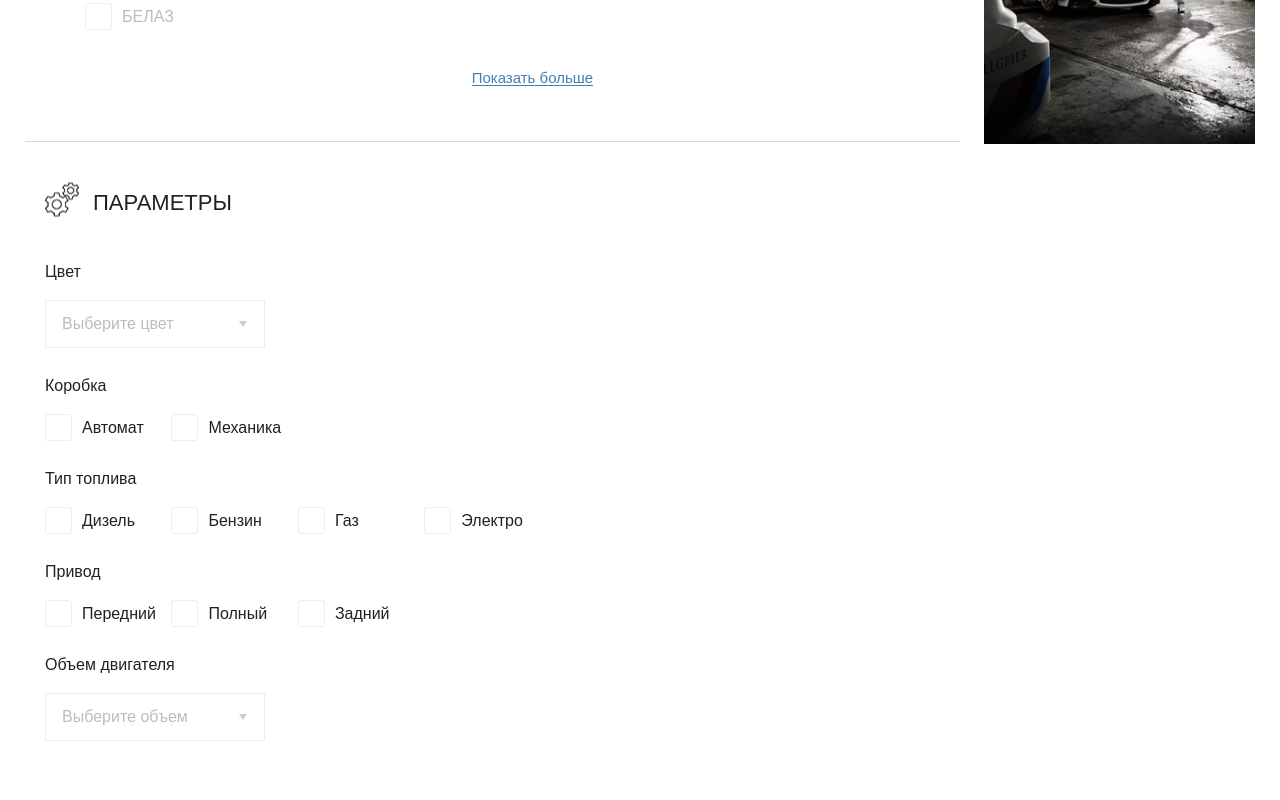
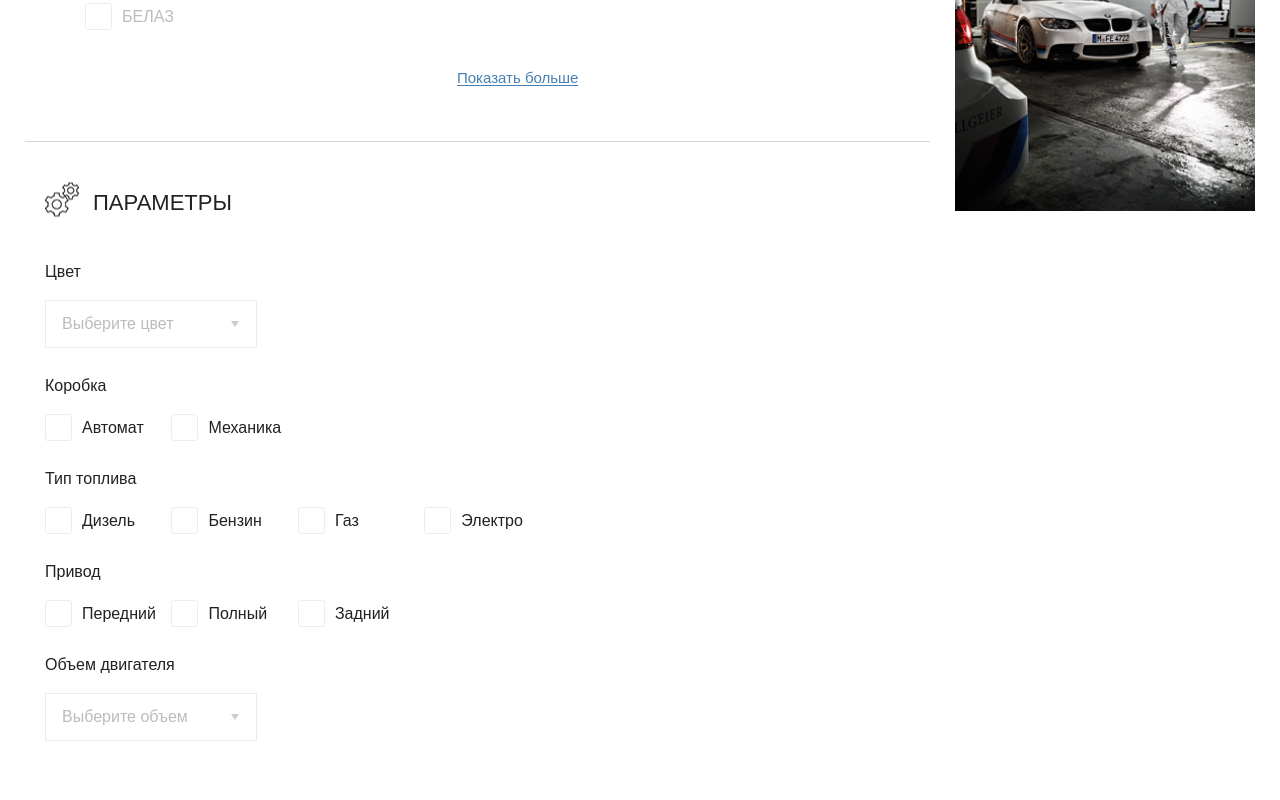
Before and after one commit to coderiver/newcars, a plain HTML site: page poisk.html in a window 1280 px wide. Shown: the part 1585-2385 px from the top of the page. Drawn offline with nearby package versions, Linux system fonts and the light colour scheme.

Commit message:
fixed banners

```diff
--- a/assets/scss/_ivan.scss
+++ b/assets/scss/_ivan.scss
@@ -124,7 +124,7 @@
 		left: 0;
 		@extend %vam;
 		margin-top: -3px;
-		@include respond-to(760){
+		@include respond-to(1024){
 			top: 0;
 			@include transform(translateY(0));
 		}
@@ -134,7 +134,7 @@
 		text-transform: uppercase;
 		float: left;
 		margin-right: 140px;
-		@include respond-to(760){
+		@include respond-to(1024){
 			display: block;
 			margin-right: 0;
 			float: none;
@@ -171,7 +171,7 @@
 				}
 			}
 		}
-		@include respond-to(760){
+		@include respond-to(1024){
 			margin-top: 20px;
 			margin-left: -48px;
 		}
@@ -244,7 +244,7 @@
 	padding: 0 40px;
 	margin-bottom: 20px;
 	float: left;
-	@include respond-to(760){
+	@include respond-to(1024){
 		width: 50%;
 		padding: 0 20px;
 	}
@@ -260,7 +260,7 @@
 	border-left: solid 1px #d6d6d6;
 	padding-left: 88px;
 	padding-top: 5px;
-	@include respond-to(760){
+	@include respond-to(1024){
 		width: 50%;
 		padding-left: 30px;
 	}
@@ -380,7 +380,7 @@
 			height: 25px;
 		}
 		span {
-			@include respond-to(760){
+			@include respond-to(1024){
 				display: block;
 				margin-right: 0;
 				float: none;
@@ -397,6 +397,13 @@
 			background-position: -1239px -4px;
 			width: 29px;
 			height: 29px;
+		}
+		span {
+			@include respond-to(1024){
+				display: block;
+				margin-right: 0;
+				float: none;
+			}
 		}
 	}
 }
@@ -824,6 +831,7 @@
 
 	.maincolumn {
 		width: 100%;
+		padding-right: 0;
 
 		.section {
 			padding-left: 0;
@@ -1449,9 +1457,9 @@
 		}
 	}
 
-	.columns {
-		@include clearfix;
-	}
+	// .columns {
+	// 	@include clearfix;
+	// }
 }
 
 .de-select-filter {
--- a/assets/scss/_sidebar.scss
+++ b/assets/scss/_sidebar.scss
@@ -1,6 +1,7 @@
 .sidebar{
-	width: 22%;
-	float: left;
+	width: 300px;
+	display: table-cell;
+	vertical-align: top;
 	.side-banner {
 		img {
 			width: 100%;
@@ -8,6 +9,7 @@
 	}
 	@include respond-to(900){
 		width: 100%;
+		display: block;
 		.side-banner {
 			display: none;
 		}
--- a/assets/scss/_some.scss
+++ b/assets/scss/_some.scss
@@ -1829,17 +1829,22 @@ a {
 
 .columns{
 	margin-top: 20px;
+	display: table;
+	table-layout: fixed;
+	width: 100%;
 	.maincolumn{
 		position: relative;
-		width: 76%;
-		margin-right: 2%;
-		float: left;
+		padding-right: 2%;
+		display: table-cell;
+		vertical-align: top;
+		//width: calc(100% - 300px);
 		.section{
 			padding-left: 20px;
 			@include box-sizing(border-box);
 			padding-bottom: 35px;
 		}
 		@include respond-to(900){
+			display: block;
 			width: 100%;
 			margin-right: 0;
 			.section {
--- a/poisk.html
+++ b/poisk.html
@@ -302,7 +302,7 @@
 <main class="maincontainer cf">
 
 
-<div class="columns cf">
+<div class="columns">
 <div class="maincolumn">
 	<!-- <div class="breadcrumbs">
 		<a href="">Автоцентр</a>
```
Also changed, not shown: marka.html (+1 -1 lines), marka_brend.html (+1 -1 lines), model.html (+1 -1 lines), model_brend.html (+1 -1 lines), modification.html (+1 -1 lines), modification_brend.html (+1 -1 lines), poisk_brend.html (+1 -1 lines), search_results1.html (+4 -1 lines), search_results1_brend.html (+3 -1 lines), style.css, 1 other file.
